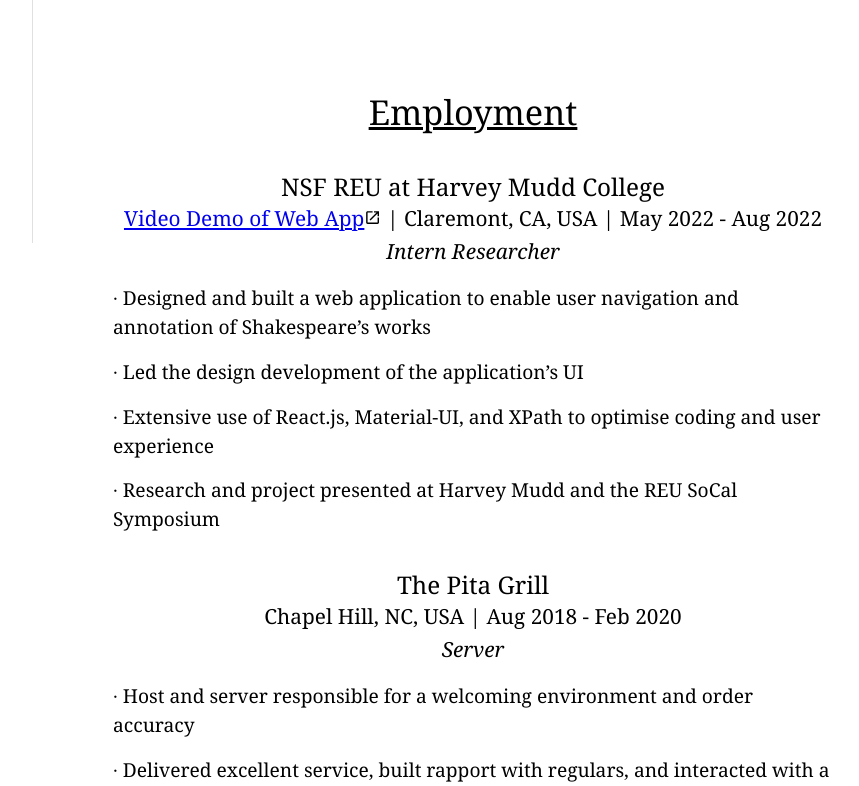
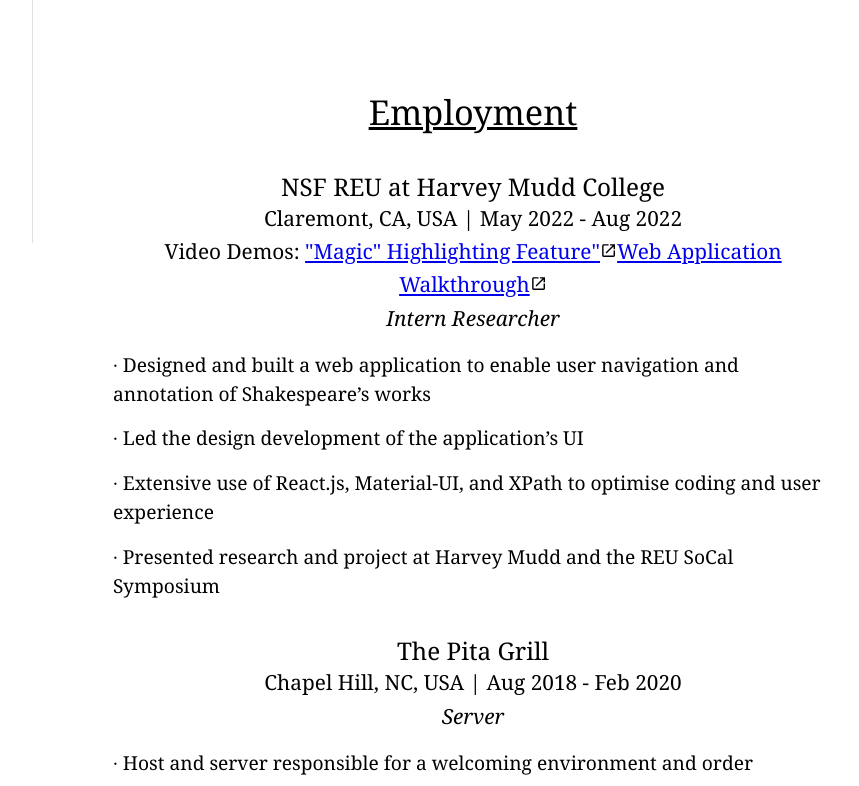
Before and after one commit to AnyaBrynn/online-cv, a React (Create React App) app: page /cv in a window 1280 px wide. Shown: the part 557-1343 px from the top of the page, without its empty margins (207-1066 px from the left). Built offline with nearby package versions, Linux system fonts and the light colour scheme.

Commit message:
Added second demo video

```diff
--- a/src/Components/ResumeInfo/ResumeInfo.js
+++ b/src/Components/ResumeInfo/ResumeInfo.js
@@ -56,7 +56,10 @@
         NSF REU at Harvey Mudd College
         </Typography>
         <Typography variant="h6">
-        <a href="https://youtu.be/ceCjGRKKhsk" target="_blank" rel="noopener noreferrer">Video Demo of Web App</a><OpenInNewIcon/> | Claremont, CA, USA | May 2022 - Aug 2022
+        Claremont, CA, USA | May 2022 - Aug 2022
+        </Typography>
+        <Typography variant="h6">
+        Video Demos: <a href="https://youtu.be/IFCXHOIWL7g" target="_blank" rel="noopener noreferrer">"Magic" Highlighting Feature"</a><OpenInNewIcon/><a href="https://youtu.be/ceCjGRKKhsk" target="_blank" rel="noopener noreferrer">Web Application Walkthrough</a><OpenInNewIcon/>
         </Typography>
         <Typography variant='h6' sx={{fontStyle: 'italic'}} display="inline">Intern Researcher</Typography>
         <List align='left'>
@@ -77,7 +80,7 @@
             </ListItem>
             <ListItem>
                 <Typography variant='body1'>
-                ∙ Research and project presented at Harvey Mudd and the REU SoCal Symposium
+                ∙ Presented research and project at Harvey Mudd and the REU SoCal Symposium
                 </Typography>
             </ListItem>
         </List>
```
